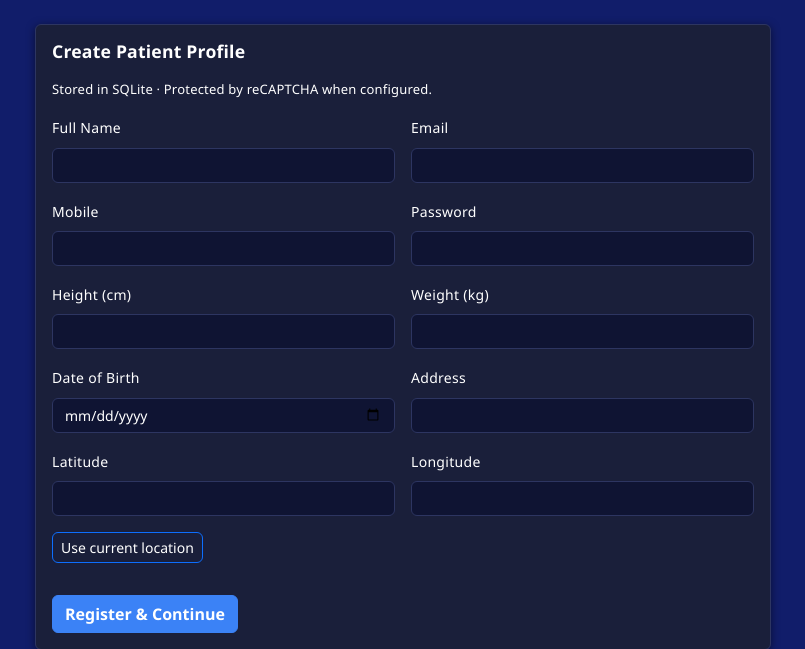
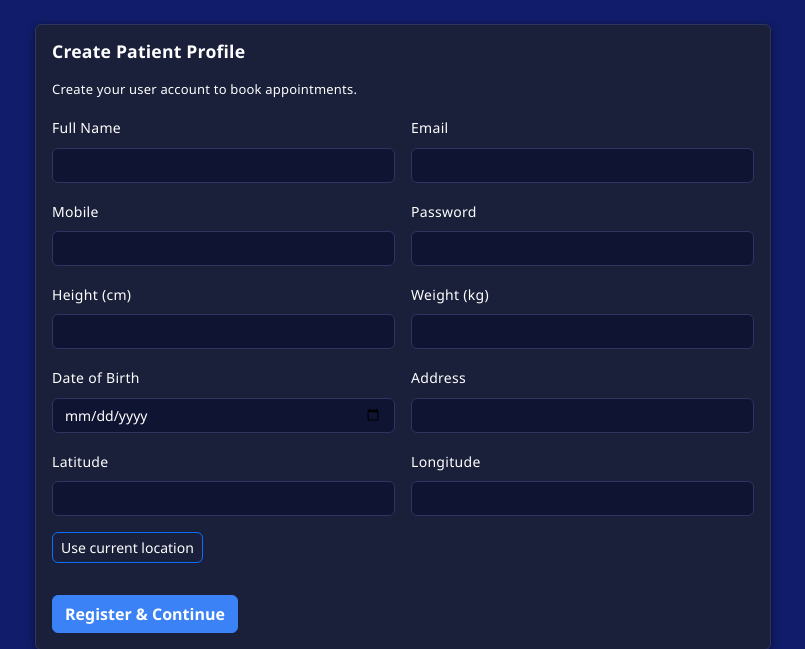
Before and after one commit to keeshore/py, a Flask app: page /user/register in a window 1280 px wide. Shown: the part 64-713 px from the top of the page, without its empty margins (237-1042 px from the left). Run offline with Flask 3, Linux system fonts and the light colour scheme.

Commit message:
Completely remove reCAPTCHA from the project

```diff
--- a/server/app.py
+++ b/server/app.py
@@ -226,9 +226,6 @@ def health():
 @app.post("/api/users/register")
 def register_user():
     data = request.get_json(force=True) or {}
-    captcha_ok = verify_recaptcha(data.get("recaptchaToken"))
-    if not captcha_ok:
-        return jsonify({"error": "reCAPTCHA failed"}), 400
     name = data.get("name")
     email = data.get("email")
     password = data.get("password")
@@ -267,9 +264,6 @@ def register_user():
 @app.post("/api/users/login")
 def login_user():
     data = request.get_json(force=True) or {}
-    captcha_ok = verify_recaptcha(data.get("recaptchaToken"))
-    if not captcha_ok:
-        return jsonify({"error": "reCAPTCHA failed"}), 400
     user = get_one("SELECT * FROM users WHERE email = ?", (data.get("email"),))
     if not user:
         return jsonify({"error": "Invalid credentials"}), 401
@@ -333,9 +327,6 @@ def update_user(user_id: str):
 @app.post("/api/hospitals/register")
 def register_hospital():
     data = request.get_json(force=True) or {}
-    captcha_ok = verify_recaptcha(data.get("recaptchaToken"))
-    if not captcha_ok:
-        return jsonify({"error": "reCAPTCHA failed"}), 400
     if not data.get("name") or not data.get("email") or not data.get("password"):
         return jsonify({"error": "Missing required fields"}), 400
     exists = get_one("SELECT id FROM hospitals WHERE email = ?", (data.get("email"),))
@@ -370,9 +361,6 @@ def register_hospital():
 @app.post("/api/hospitals/login")
 def login_hospital():
     data = request.get_json(force=True) or {}
-    captcha_ok = verify_recaptcha(data.get("recaptchaToken"))
-    if not captcha_ok:
-        return jsonify({"error": "reCAPTCHA failed"}), 400
     hospital = get_one("SELECT * FROM hospitals WHERE email = ?", (data.get("email"),))
     if not hospital:
         return jsonify({"error": "Invalid credentials"}), 401
--- a/server/static/js/app.js
+++ b/server/static/js/app.js
@@ -155,7 +155,6 @@
     const form = qs('#user-register-form');
     if (!form) return;
     const alertId = 'user-register-alert';
-    initRecaptcha('user-register-recaptcha');
     qs('#user-location-btn')?.addEventListener('click', () => {
       geoFill(form.elements['latitude'], form.elements['longitude']);
     });
@@ -163,7 +162,6 @@
       e.preventDefault();
       hideAlert(alertId);
       const body = Object.fromEntries(new FormData(form).entries());
-      body.recaptchaToken = getRecaptchaToken('user-register-recaptcha');
       body.emergency = body.emergency === 'yes';
       try {
         const { user } = await api.registerUser(body);
@@ -179,12 +177,10 @@
     const form = qs('#user-login-form');
     if (!form) return;
     const alertId = 'user-login-alert';
-    initRecaptcha('user-login-recaptcha');
     form.addEventListener('submit', async (e) => {
       e.preventDefault();
       hideAlert(alertId);
       const body = Object.fromEntries(new FormData(form).entries());
-      body.recaptchaToken = getRecaptchaToken('user-login-recaptcha');
       try {
         const { user } = await api.loginUser(body);
         auth.setUser(user);
@@ -260,7 +256,6 @@
     const form = qs('#hospital-register-form');
     if (!form) return;
     const alertId = 'hospital-register-alert';
-    initRecaptcha('hospital-register-recaptcha');
     qs('#hospital-location-btn')?.addEventListener('click', () => {
       geoFill(form.elements['latitude'], form.elements['longitude']);
     });
@@ -269,7 +264,6 @@
       hideAlert(alertId);
       const body = Object.fromEntries(new FormData(form).entries());
       body.emergency = body.emergency === 'yes';
-      body.recaptchaToken = getRecaptchaToken('hospital-register-recaptcha');
       try {
         const { hospital } = await api.registerHospital(body);
         auth.setHospital(hospital);
@@ -284,12 +278,10 @@
     const form = qs('#hospital-login-form');
     if (!form) return;
     const alertId = 'hospital-login-alert';
-    initRecaptcha('hospital-login-recaptcha');
     form.addEventListener('submit', async (e) => {
       e.preventDefault();
       hideAlert(alertId);
       const body = Object.fromEntries(new FormData(form).entries());
-      body.recaptchaToken = getRecaptchaToken('hospital-login-recaptcha');
       try {
         const { hospital } = await api.loginHospital(body);
         auth.setHospital(hospital);
--- a/server/templates/hospital_login.html
+++ b/server/templates/hospital_login.html
@@ -16,7 +16,6 @@
             <label class="form-label">Password</label>
             <input name="password" type="password" class="form-control" required>
           </div>
-          <div id="hospital-login-recaptcha" class="col-12"></div>
           <div class="col-12 d-flex gap-2">
             <button class="btn btn-primary" type="submit">Login</button>
             <a class="btn btn-link" href="/hospital/register">Create account</a>
--- a/server/templates/hospital_register.html
+++ b/server/templates/hospital_register.html
@@ -58,7 +58,6 @@
           <div class="col-12">
             <button id="hospital-location-btn" type="button" class="btn btn-outline-primary btn-sm">Use current location</button>
           </div>
-          <div id="hospital-register-recaptcha" class="col-12"></div>
           <div class="col-12">
             <button class="btn btn-success" type="submit">Register Hospital</button>
           </div>
--- a/server/templates/user_login.html
+++ b/server/templates/user_login.html
@@ -16,7 +16,6 @@
             <label class="form-label">Password</label>
             <input name="password" type="password" class="form-control" required>
           </div>
-          <div id="user-login-recaptcha" class="col-12"></div>
           <div class="col-12 d-flex gap-2">
             <button class="btn btn-primary" type="submit">Login</button>
             <a class="btn btn-link" href="/user/register">Create account</a>
--- a/server/templates/user_register.html
+++ b/server/templates/user_register.html
@@ -5,7 +5,7 @@
     <div class="card">
       <div class="card-body">
         <h2 class="card-title mb-3">Create Patient Profile</h2>
-        <p class="text-muted">Stored in SQLite · Protected by reCAPTCHA when configured.</p>
+        <p class="text-muted">Create your user account to book appointments.</p>
         <div id="user-register-alert" class="alert d-none" role="alert"></div>
         <form id="user-register-form" class="row g-3">
           <div class="col-md-6">
```
Also changed, not shown: server/data.db (deleted).
